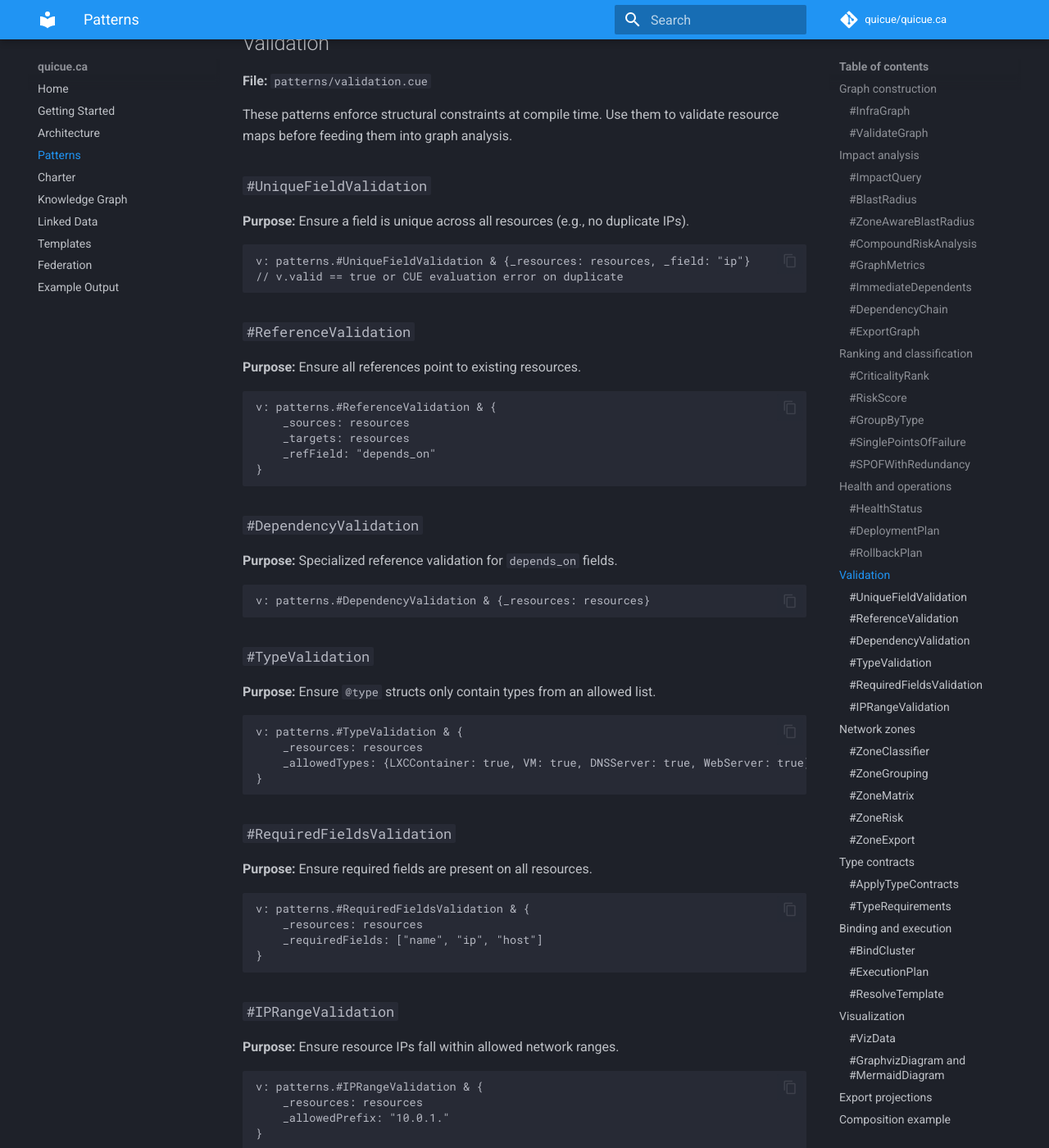
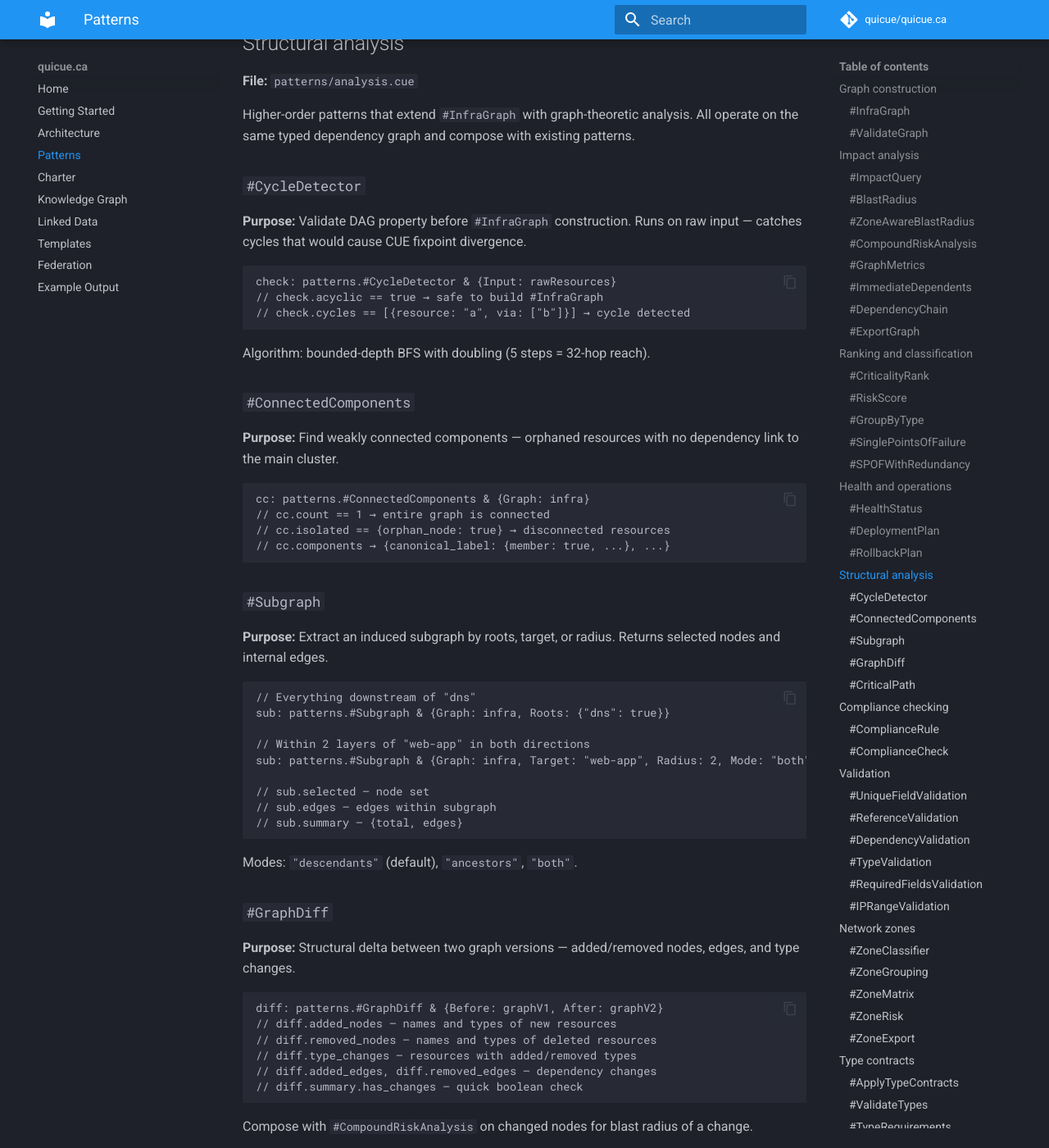
Before and after one commit to quicue/quicue.ca, an MkDocs documentation site: the page built from docs/patterns.md, in a window 1280 px wide and 1400 px high, scrolled down 5430 px. Shown: the whole window at 82% size. Built offline with MkDocs 1.6.1 and Material for MkDocs 9.7.7, drawn with Linux system fonts in a browser that asks for light colours; comment, search, counter and statistics services are not loaded; some of the changed text lies outside the part shown.

Commit message:
Add W3C projection layers and graph analysis patterns
Align patterns library with W3C vocabularies (SHACL, SKOS, EARL,
OWL-Time, DCAT, ODRL) so every validation, lifecycle, and analysis
output is a zero-cost projection of the typed dependency graph.

New patterns: CycleDetector, ConnectedComponents, Subgraph, GraphDiff,
CriticalPath with OWL-Time interval scheduling.

Enhanced: ComplianceCheck emits sh:ValidationReport, LifecyclePhase
emits skos:OrderedCollection + earl:Assertion, GapAnalysis emits
sh:ValidationReport.

New example: patterns-v2 tag-based single-graph self-hosting pattern.

````diff
--- a/docs/patterns.md
+++ b/docs/patterns.md
@@ -240,6 +240,122 @@ rollback: patterns.#RollbackPlan & {Graph: infra, FailedAt: 2}
 // rollback.safe = ["router", "dns", "auth"]    // layers 0-1 untouched
 ```
 
+## Structural analysis
+
+**File:** `patterns/analysis.cue`
+
+Higher-order patterns that extend `#InfraGraph` with graph-theoretic analysis. All operate on the same typed dependency graph and compose with existing patterns.
+
+### `#CycleDetector`
+
+**Purpose:** Validate DAG property before `#InfraGraph` construction. Runs on raw input — catches cycles that would cause CUE fixpoint divergence.
+
+```cue
+check: patterns.#CycleDetector & {Input: rawResources}
+// check.acyclic == true → safe to build #InfraGraph
+// check.cycles == [{resource: "a", via: ["b"]}] → cycle detected
+```
+
+Algorithm: bounded-depth BFS with doubling (5 steps = 32-hop reach).
+
+### `#ConnectedComponents`
+
+**Purpose:** Find weakly connected components — orphaned resources with no dependency link to the main cluster.
+
+```cue
+cc: patterns.#ConnectedComponents & {Graph: infra}
+// cc.count == 1 → entire graph is connected
+// cc.isolated == {orphan_node: true} → disconnected resources
+// cc.components → {canonical_label: {member: true, ...}, ...}
+```
+
+### `#Subgraph`
+
+**Purpose:** Extract an induced subgraph by roots, target, or radius. Returns selected nodes and internal edges.
+
+```cue
+// Everything downstream of "dns"
+sub: patterns.#Subgraph & {Graph: infra, Roots: {"dns": true}}
+
+// Within 2 layers of "web-app" in both directions
+sub: patterns.#Subgraph & {Graph: infra, Target: "web-app", Radius: 2, Mode: "both"}
+
+// sub.selected — node set
+// sub.edges — edges within subgraph
+// sub.summary — {total, edges}
+```
+
+Modes: `"descendants"` (default), `"ancestors"`, `"both"`.
+
+### `#GraphDiff`
+
+**Purpose:** Structural delta between two graph versions — added/removed nodes, edges, and type changes.
+
+```cue
+diff: patterns.#GraphDiff & {Before: graphV1, After: graphV2}
+// diff.added_nodes — names and types of new resources
+// diff.removed_nodes — names and types of deleted resources
+// diff.type_changes — resources with added/removed types
+// diff.added_edges, diff.removed_edges — dependency changes
+// diff.summary.has_changes — quick boolean check
+```
+
+Compose with `#CompoundRiskAnalysis` on changed nodes for blast radius of a change.
+
+### `#CriticalPath`
+
+**Purpose:** Critical Path Method — earliest/latest start times, slack, and critical sequence. Resources with zero slack form the critical path.
+
+```cue
+cpm: patterns.#CriticalPath & {
+    Graph:   infra
+    Weights: {"database": 5, "web-app": 2}  // optional durations, default 1
+}
+// cpm.critical — resources on the critical path with start/finish/duration
+// cpm.critical_sequence — ordered by start time
+// cpm.slack — per-resource float time
+// cpm.total_duration — project/deployment duration
+```
+
+## Compliance checking
+
+**File:** `patterns/validation.cue`
+
+Declarative structural rules evaluated against graph topology.
+
+### `#ComplianceRule`
+
+**Purpose:** Define a structural rule — match resources by type, assert a property.
+
+```cue
+{
+    name: "db-monitoring"
+    match_types: {Database: true}
+    requires_dependent_type: {MonitoringServer: true}
+    severity: "critical"
+}
+```
+
+Assertions: `requires_dependent_type`, `requires_dependency_type`, `must_not_be_root`, `must_not_be_leaf`, `min_dependents`, `max_depth`.
+
+### `#ComplianceCheck`
+
+**Purpose:** Evaluate compliance rules against a graph. Returns per-rule pass/fail with specific violations.
+
+```cue
+compliance: patterns.#ComplianceCheck & {
+    Graph: infra
+    Rules: [{
+        name: "databases-need-monitoring"
+        match_types: {Database: true}
+        requires_dependent_type: {MonitoringServer: true}
+        severity: "critical"
+    }]
+}
+// compliance.summary = {total: 1, passed: 0, failed: 1, critical_failures: 1}
+// compliance.results[0].violations = [{resource: "prod-db", check: "requires_dependent_type"}]
+```
+
 ## Validation
 
 **File:** `patterns/validation.cue`
@@ -379,6 +495,17 @@ tc: patterns.#ApplyTypeContracts & {Input: resource}
 // tc._allDeps = {network: true}  (structural deps derived from types)
 ```
 
+### `#ValidateTypes`
+
+**Purpose:** Apply type contracts to all resources in a graph (batch version of `#ApplyTypeContracts`).
+
+```cue
+validated: patterns.#ValidateTypes & {Input: myResources}
+// validated.Output — resources with derived dependencies
+// validated.resourceCount = 14
+// validated.validated = true  // if we get here, all types checked out
+```
+
 ### `#TypeRequirements`
 
 **Purpose:** Extract all required fields for a set of types.
@@ -490,6 +617,60 @@ These extend `#ExecutionPlan` to produce specific output formats:
 | `wiki` | Markdown | MkDocs pages (index + per-resource detail) |
 | `script` | Bash | Self-contained deployment script with parallelism |
 | `ops` | JSON | Task list for `cue cmd` consumption |
+
+## Lifecycle
+
+**File:** `patterns/lifecycle.cue`
+
+Composable types for the deployment lifecycle: Bundle → Bootstrap → Execute → Verify → Drift.
+
+### `#BootstrapPlan`
+
+**Purpose:** Compute layered creation order from dependency topology. Produces a bash script with layer gates.
+
+```cue
+boot: patterns.#BootstrapPlan & {resources: _bootstrapResources}
+// boot.script — bash script creating resources in topological order
+```
+
+### `#DriftReport`
+
+**Purpose:** Compare declared state (CUE) against observed state (runtime JSON).
+
+```cue
+drift: patterns.#DriftReport & {
+    declared: execution.cluster.resources
+    observed: liveState  // injected via cue export -t observed=@live.json
+}
+// drift.missing — declared but not observed
+// drift.extra — observed but not declared
+// drift.summary.in_sync — true if no divergence
+```
+
+### `#SmokeTest`
+
+**Purpose:** Generate a bash smoke test script from a list of checks.
+
+```cue
+smoke: patterns.#SmokeTest & {
+    checks: [{label: "DNS resolves", command: "dig +short example.com", expected: "10.0.1.10"}]
+}
+// smoke.script — executable bash script
+```
+
+### `#DeploymentLifecycle`
+
+**Purpose:** Compose all lifecycle phases into a single type. Each phase is optional.
+
+```cue
+lifecycle: patterns.#DeploymentLifecycle & {
+    name: "production"
+    phases: ["bootstrap", "deploy", "verify"]
+    bootstrap: patterns.#BootstrapPlan & {resources: _resources}
+    execution: patterns.#ExecutionPlan & {resources: _resources, providers: _providers}
+    verify: patterns.#SmokeTest & {checks: _checks}
+}
+```
 
 ## Composition example
 
@@ -610,16 +791,18 @@ Action interfaces define what operations a resource type should support. Used by
 
 ## Summary
 
-76 definitions across 15 files, organized into:
+90+ definitions across 20 files, organized into:
 
 | Category | Count | File(s) |
 |----------|-------|---------|
 | Graph analysis & topology | 12 | `graph.cue` |
+| Structural analysis | 5 | `analysis.cue` |
 | Operational patterns | 8 | `graph.cue` |
 | Visualization | 6 | `visualization.cue`, `graph.cue` |
-| Validation | 6 | `validation.cue` |
+| Validation & compliance | 8 | `validation.cue` |
 | Network zones | 7 | `network.cue` |
 | Providers & action binding | 20 | `providers.cue`, `bind.cue`, `interfaces.cue` |
-| Type contracts | 3 | `type-contracts.cue` |
+| Type contracts | 4 | `type-contracts.cue` |
 | Execution & deployment | 2 | `deploy.cue`, `projections.cue` |
+| Lifecycle | 5 | `lifecycle.cue` |
 | Export formats | 10 | `toon.cue`, `openapi.cue`, `justfile.cue`, `shacl.cue` |
````
Also changed, not shown: examples/graph-patterns/README.md (+7 -1 lines), examples/patterns-v2/README.md (added, +112 -0 lines), 11 other files.
